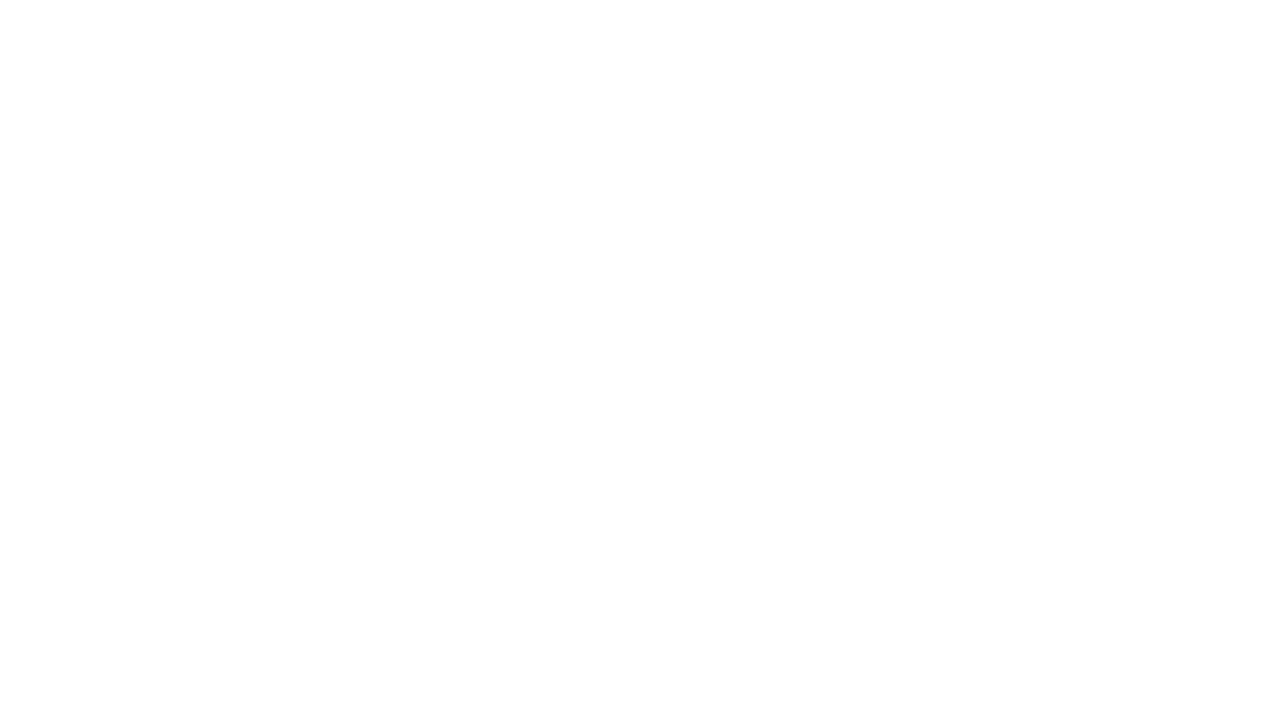
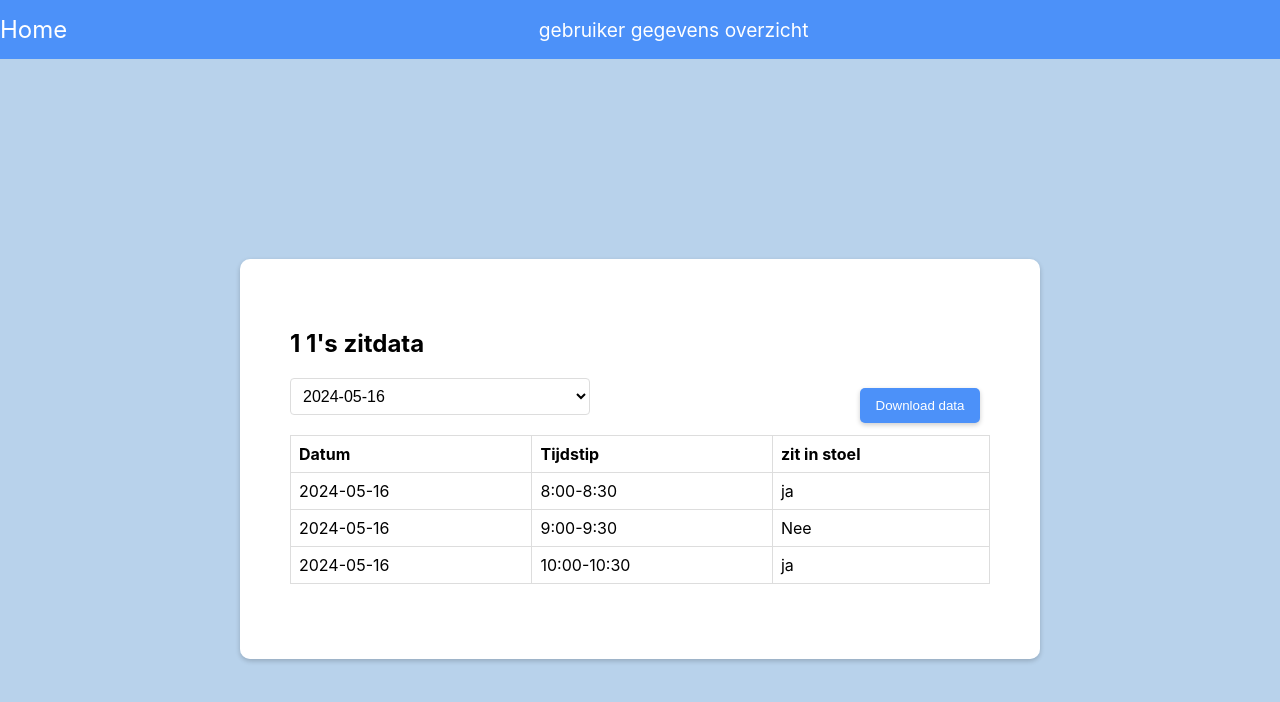
Before and after one commit to hesitantronin/TTDL-web-app, a React (Create React App) app in the folder ttdl-frontend/: page /userDataOverview/1/1/1 in a window 1280 px wide. Before the commit this address had no page. Shown: the top 702 px of the page. Built offline with nearby package versions, Linux system fonts and the light colour scheme.

Commit message:
add patient works + userdataoverview shows name of patient you clicked on

```diff
--- a/ttdl-frontend/src/App.tsx
+++ b/ttdl-frontend/src/App.tsx
@@ -16,7 +16,7 @@ function App() {
           <Route path="/" element={<Login />} />
           <Route path="/home" element={<HomePage />} />
           <Route path="/userOverview" element={<UserOverview />} />
-          <Route path="/userDataOverview" element={<UserDataOverview />} />
+          <Route path="/userDataOverview/:id/:name/:lastName" element={<UserDataOverview />} />
           <Route path="/Login" element={<Login />} />
           <Route path="/ForgotPassword" element={<ForgotPassword />} />
           <Route path="/SetupPage" element={<SetupPage />} />
--- a/ttdl-frontend/src/Views/UserDataOverview.tsx
+++ b/ttdl-frontend/src/Views/UserDataOverview.tsx
@@ -1,24 +1,44 @@
-import React, { useState } from 'react';
+import React, { useState, useEffect } from 'react';
+import { useParams } from 'react-router-dom';
 import generalStyle from './stylesheets/generalStyle.module.css';
 import dropdownStyle from './stylesheets/dropdownStyle.module.css';
 import Navbar from './navbar';
 import { userDataOverviewController } from '../communication/userDataController';
 
 function UserDataOverview() {
-    const { exportToCSV } = userDataOverviewController();
-    //when taking data from endpoint take all data every half hour and display it.
-    //for now we will use this dummy data
-    const patientName = "Patient 1";
-    const userRecords = [
+    const { id, name, lastName } = useParams();
+    const { exportToCSV} = userDataOverviewController();
+    const [user, setUser] = useState({ name: `${name} ${lastName}` });
+
+    // Hardcoded user records for now
+    const [userRecords, setUserRecords] = useState([
         { date: "2024-05-16", intervals: [{ timestamp: "8:00-8:30", sitsInChair: "ja" }, { timestamp: "9:00-9:30", sitsInChair: "Nee" }, { timestamp: "10:00-10:30", sitsInChair: "ja" }] },
         { date: "2024-05-17", intervals: [{ timestamp: "9:00-9:30", sitsInChair: "nee" }, { timestamp: "10:30-11:00", sitsInChair: "ja" }, { timestamp: "12:00-12:30", sitsInChair: "Nee" }] },
         { date: "2024-05-18", intervals: [{ timestamp: "10:00-10:30", sitsInChair: "ja" }, { timestamp: "11:00-11:30", sitsInChair: "ja" }, { timestamp: "12:30-1:00", sitsInChair: "Nee" }] },
         { date: "2024-05-19", intervals: [{ timestamp: "11:00-11:30", sitsInChair: "nee" }, { timestamp: "1:00-1:30", sitsInChair: "ja" }, { timestamp: "2:00-2:30", sitsInChair: "Nee" }] },
         { date: "2024-05-20", intervals: [{ timestamp: "12:00-12:30", sitsInChair: "ja" }, { timestamp: "1:30-2:00", sitsInChair: "ja" }, { timestamp: "3:00-3:30", sitsInChair: "Nee" }] }
-    ];
+    ]);
 
-    const dates = userRecords.map(record => record.date);
-    const [selectedDate, setSelectedDate] = useState(dates[0]);
+    const [selectedDate, setSelectedDate] = useState(userRecords[0].date);
+
+    // useEffect(() => {
+    //     const initialize = async () => {
+    //         try {
+    //             const data = await fetchUserData(id);
+    //             setUser(data.user);
+    //             setUserRecords(data.records);
+
+    //             if (data.records.length > 0) {
+    //                 setSelectedDate(data.records[0].date);
+    //             }
+    //         } catch (error) {
+    //             console.error('Error fetching data:', error);
+    //         }
+    //     };
+
+    //     initialize();
+    // }, [id]);
+
 
     const handleDateChange = (event: any) => {
         setSelectedDate(event.target.value);
@@ -27,16 +47,20 @@ function UserDataOverview() {
     const handleExport = () => {
         const selectedRecord = userRecords.find(record => record.date === selectedDate);
         if (selectedRecord) {
-        const fileName = `${patientName}_${selectedDate}_data.csv`;
+            const fileName = `${user.name}_${selectedDate}_data.csv`;
             exportToCSV(selectedRecord, fileName);
         } else {
             console.error("geselecteerde data niet gevonden.");
         }
     };
 
+    if (!user) {
+        return <div>Loading...</div>;
+    }
+
     const selectedRecord = userRecords.find(record => record.date === selectedDate);
     if (!selectedRecord) {
-        return null;
+        return <div>No data available for the selected date.</div>;
     }
 
     return (
@@ -44,17 +68,18 @@ function UserDataOverview() {
             <Navbar />
             <div className={generalStyle.container}>
                 <div className={generalStyle.box}>
-                    <h2>Patient 1 data</h2>
+                    <h2>{user.name}'s zitdata</h2>
                     <div style={{ position: 'absolute', right: -60, width: '30%' }}>
                         <button className={generalStyle.button} onClick={handleExport}>Download data</button>
                     </div>
                     <select
                         onChange={handleDateChange}
                         className={dropdownStyle.dropdown}
+                        value={selectedDate} // Add this to keep the selected value in sync
                     >
-                        {dates.map((date, index) => (
-                            <option key={index} value={date}>
-                                {date}
+                        {userRecords.map((record, index) => (
+                            <option key={index} value={record.date}>
+                                {record.date}
                             </option>
                         ))}
                     </select>
--- a/ttdl-frontend/src/Views/navbar.tsx
+++ b/ttdl-frontend/src/Views/navbar.tsx
@@ -12,7 +12,7 @@ const Navbar = () => {
     let pageName = '';
     if (pathname === '/UserOverview' || pathname === '/userOverview') {
         pageName = 'patient overzicht';
-    } else if (pathname === '/UserDataOverview' || pathname === '/userDataOverview') {
+    } else if (pathname.includes('UserDataOverview') || pathname.includes('userDataOverview')) {
         pageName = 'gebruiker gegevens overzicht';
     } else if (pathname === '/Home' || pathname === '/home') {
         pageName = '';
--- a/ttdl-frontend/src/Views/userOverview.tsx
+++ b/ttdl-frontend/src/Views/userOverview.tsx
@@ -120,7 +120,7 @@ function UserOverview() {
                         <ul className={generalStyle.userList}>
                             {users.map((user, index) => (
                                 <li key={index} className={generalStyle.userListItem}>
-                                    <Link to="/userDataOverview" className={generalStyle.userLink}>
+                                    <Link to={`/userDataOverview/${user.id}/${user.name}/${user.lastName}`} className={generalStyle.userLink}>
                                         {user.name} {user.lastName}
                                     </Link>
                                     <button
--- a/ttdl-frontend/src/communication/userDataController.tsx
+++ b/ttdl-frontend/src/communication/userDataController.tsx
@@ -1,6 +1,6 @@
 import { useEffect, useState } from 'react';
 
-export function userDataOverviewController(){
+export function userDataOverviewController() {
 
     type Interval = {
         timestamp: string;
@@ -11,7 +11,7 @@ export function userDataOverviewController(){
         date: string;
         intervals: Interval[];
     };
-    // CSV export function
+
     const exportToCSV = (selectedRecord: UserRecord, fileName = 'user_data.csv') => {
         if (!selectedRecord) return;
 
@@ -33,15 +33,14 @@ export function userDataOverviewController(){
         link.click();
     };
 
+    // for future use of the mesurement data from the database
+    // const fetchUserMesurementData = async (id: any, date: string) => {
+    //     const response = await fetch(`http://localhost:28080/api/measurement`);
+    //     if (!response.ok) {
+    //         throw new Error('Network response was not ok');
+    //     }
+    //     return response.json();
+    // };
 
-
-    //get user name ID etc
-    const fetchData = async () => {
-
-    }
-
-    //get data from that user from the day they want
-    //need to get the day (first time open page assume yesterday) the user chooses
-    const fetchUserData = async () => {}
-    return { exportToCSV, fetchData, fetchUserData}
+    return { exportToCSV};
 }
--- a/ttdl-frontend/src/communication/userOverviewController.tsx
+++ b/ttdl-frontend/src/communication/userOverviewController.tsx
@@ -5,6 +5,7 @@ interface User {
     id: any;
     name: string;
     lastName: string;
+    CurrentChair: any;
 }
 
 export function useUserOverviewController() {
@@ -28,7 +29,8 @@ export function useUserOverviewController() {
                 const mappedData = data.map((patient: any) => ({
                     id: patient.patientId,
                     name: patient.firstName,
-                    lastName: patient.lastName
+                    lastName: patient.lastName,
+                    CurrentChair: patient.currentChairId
                 }));
                 setUsers(mappedData);
             } catch (error) {
@@ -42,14 +44,21 @@ export function useUserOverviewController() {
         // Check if all fields are filled, otherwise set error messages
         if (!name || !id || !lastName) {
             if (!name) setNameError('Name is required');
-            // if (!id) setIdError('ID is required');
+            if (!id) setIdError('ID is required');
             if (!lastName) setLastNameError('Last Name is required');
             return; // Exit function if any field is empty
         }
         // If any error exists, return without adding the user
         if (nameError || idError || lastNameError) return;
 
-        const newUser = {name, lastName };
+        // Creating newUser object with the correct structure
+        const newUser = {
+                PatientId: id,
+                FirstName: name,
+                LastName: lastName,
+                CurrentChair: null
+        };
+
         try {
             const response = await fetch('http://localhost:28080/api/patient', {
                 method: 'POST',
@@ -65,15 +74,14 @@ export function useUserOverviewController() {
 
             const addedUser = await response.json();
             setUsers([...users, {
-                id: addedUser.id,
-                name: addedUser.firstName,
-                lastName: addedUser.lastName,
+                id: addedUser.PatientId,
+                name: addedUser.FirstName,
+                lastName: addedUser.LastName,
+                CurrentChair: addedUser.CurrentChairId
             }]);
-            // Clear input fields after successful addition
             setName('');
             setId('');
             setLastName('');
-            // Clear error messages after successful addition
             setNameError('');
             setIdError('');
             setLastNameError('');
@@ -81,6 +89,7 @@ export function useUserOverviewController() {
             console.error('There was a problem with the fetch operation:', error);
         }
     };
+
 
     const deleteUser = async (index: number) => {
         const isConfirmed = window.confirm('Weet u zeker dat u deze gebruiker wilt verwijderen?');
```
Lines whose indentation alone changed are shown as unchanged.
